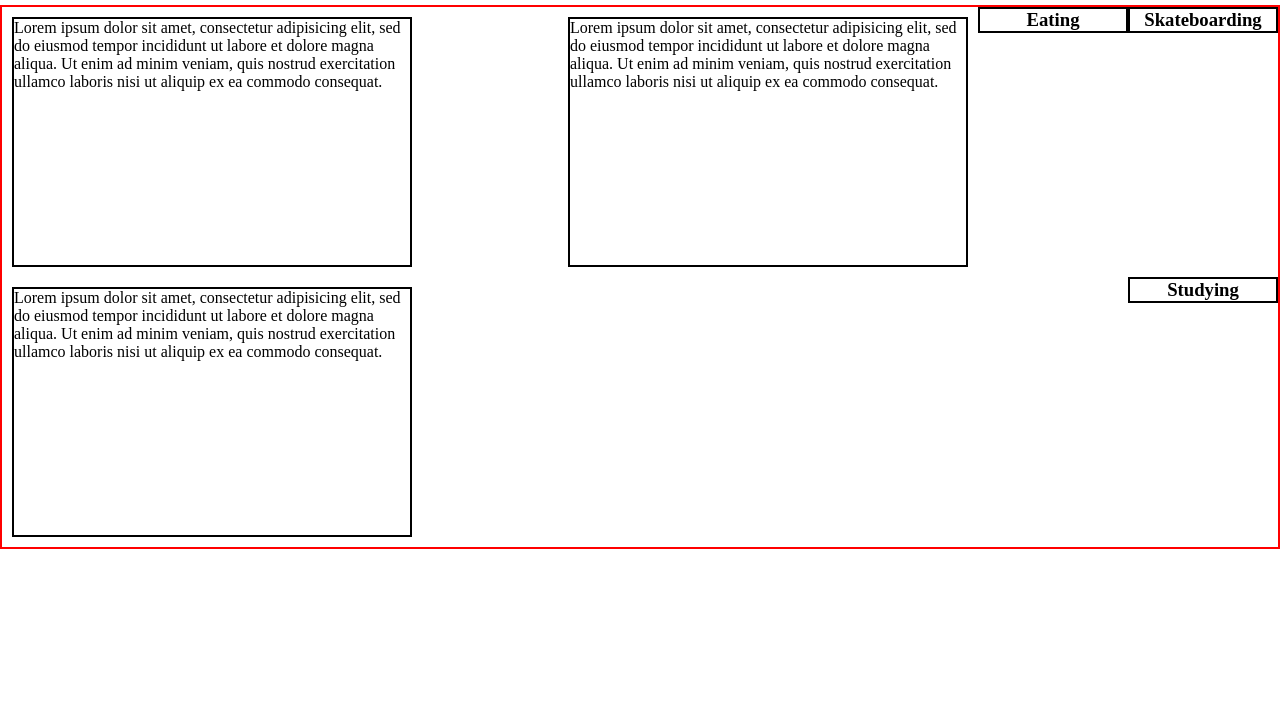
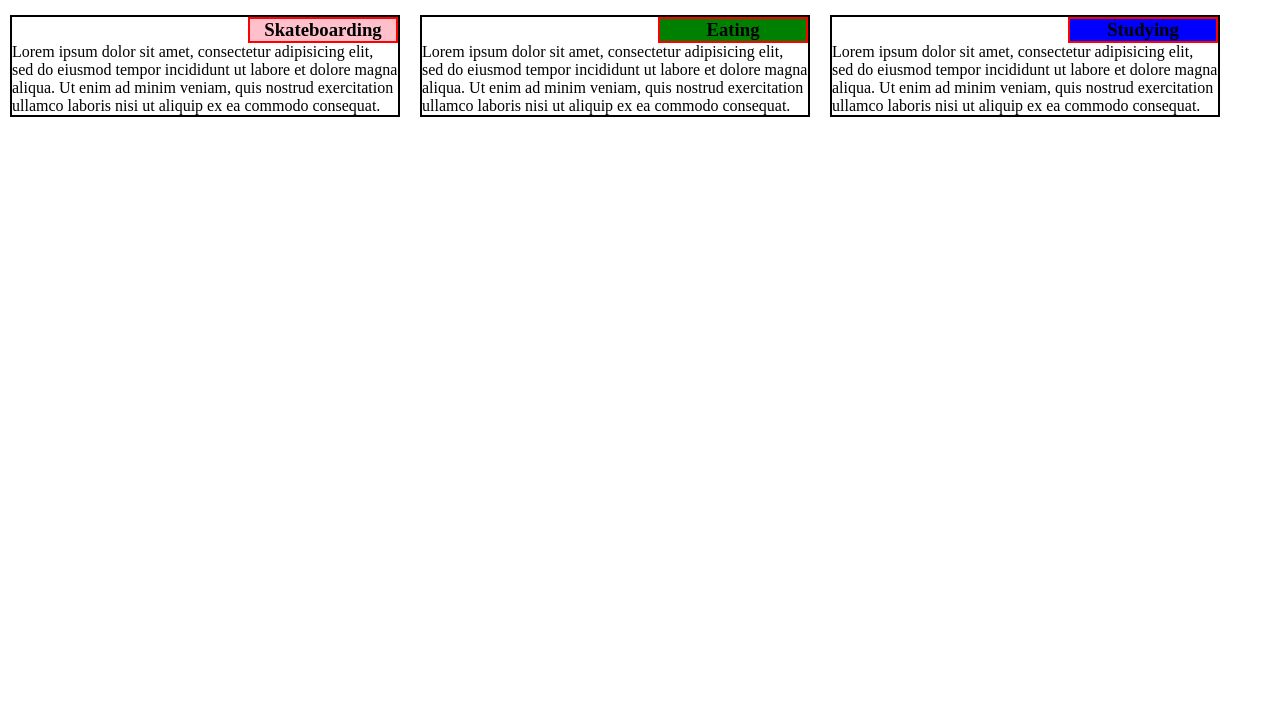
Before and after one commit to LanderLupz/CSS-HTML-JS, a plain HTML site: page index.html in a window 1280 px wide. Shown: the part 72-800 px from the top of the page. Drawn offline with Linux system fonts and the light colour scheme.

Commit message:
mod2 not done

```diff
--- a/index.html
+++ b/index.html
@@ -3,7 +3,6 @@
 <html>
 <head>
 	<meta charset="utf-8">
-	<meta name="viewport" content="width=device-width, initial-scale=1">
 	<title>MODULE 2 SOLUTION</title>
 </head>
 <body>
@@ -17,71 +16,62 @@
 			text-align: center;
 			margin: 20px;
 		}
-	h3{
+	section{
+	width: 390px;
+	height: auto;
 	border: 2px solid black;
+	float: left;
+	margin: 10px;
+	}
+
+	#h{
+	background-color: pink;
+}
+	#hw{
+	background-color: green;
+}
+	#he{
+	background-color: blue;
+}
+	section h3{
+		position: relative;
+		float: right;
+		border: 2px solid red;
 		width: 150px;
 		text-align: center;
-		float: right;
 }
-	p{
-	width: 400px;
-	height: 250px;
-	border: 2px solid black;
-	margin: 10px;
-	float: left;
-	}
-	.col{
-		position: relative;
-		border: 2px solid red;
-
-	}
-	#MH{
-		float: left;
-	}
-	#MH2{
-		float: right;
-	}
-	#MH3{
-		clear: left;
-	}
-	@media (max-width: 992px){
-		.col{
-			position: relative;
-			width: 31%;
-		}
-	}
-
-	@media (min-width: 768px) and (max-width: 991px){
-		.col{
-			width: 50%;
-			float: right;
-		}
-	}
-	@media (min-width: 767px){
-		.col{
-			position: absolute;
-			width: 100%;
-		}
+	section p{
+	clear: right;
 }
 
 	</style>
-	<h1>My Hobbies</h1>
-	<div class="col">
-		<h3>Skateboarding</h3>
- 	<p id="MH">Lorem ipsum dolor sit amet, consectetur adipisicing elit, sed do eiusmod
+		<h1>MY HOBBIES</h1>
+	<div class="pbox">
+	<section>
+	<h3 id="h">Skateboarding</h3>
+	<p id="p1">Lorem ipsum dolor sit amet, consectetur adipisicing elit, sed do eiusmod
 	tempor incididunt ut labore et dolore magna aliqua. Ut enim ad minim veniam,
 	quis nostrud exercitation ullamco laboris nisi ut aliquip ex ea commodo
- 	consequat. </p>
-		<h3>Eating</h3>
-	<p id="MH2">Lorem ipsum dolor sit amet, consectetur adipisicing elit, sed do eiusmod
+	consequat.</p>
+	</section>
+	<section>
+	<h3 id="hw">Eating</h3>
+	<p id="p2">Lorem ipsum dolor sit amet, consectetur adipisicing elit, sed do eiusmod
 	tempor incididunt ut labore et dolore magna aliqua. Ut enim ad minim veniam,
 	quis nostrud exercitation ullamco laboris nisi ut aliquip ex ea commodo
- 	consequat. </p>
- 		<h3>Studying</h3>
- 	<p id="MH3">Lorem ipsum dolor sit amet, consectetur adipisicing elit, sed do eiusmod
+	consequat.</p>
+	</section>
+	<section>
+	<h3 id="he">Studying</h3>
+	<p id="p3">Lorem ipsum dolor sit amet, consectetur adipisicing elit, sed do eiusmod
 	tempor incididunt ut labore et dolore magna aliqua. Ut enim ad minim veniam,
 	quis nostrud exercitation ullamco laboris nisi ut aliquip ex ea commodo
- 	consequat. </p>
+	consequat.</p>
+	</section>
+	</div>
+</section>
+</div>
+
 </div>
 </body>
 </html>
```
Lines whose indentation alone changed are shown as unchanged.
